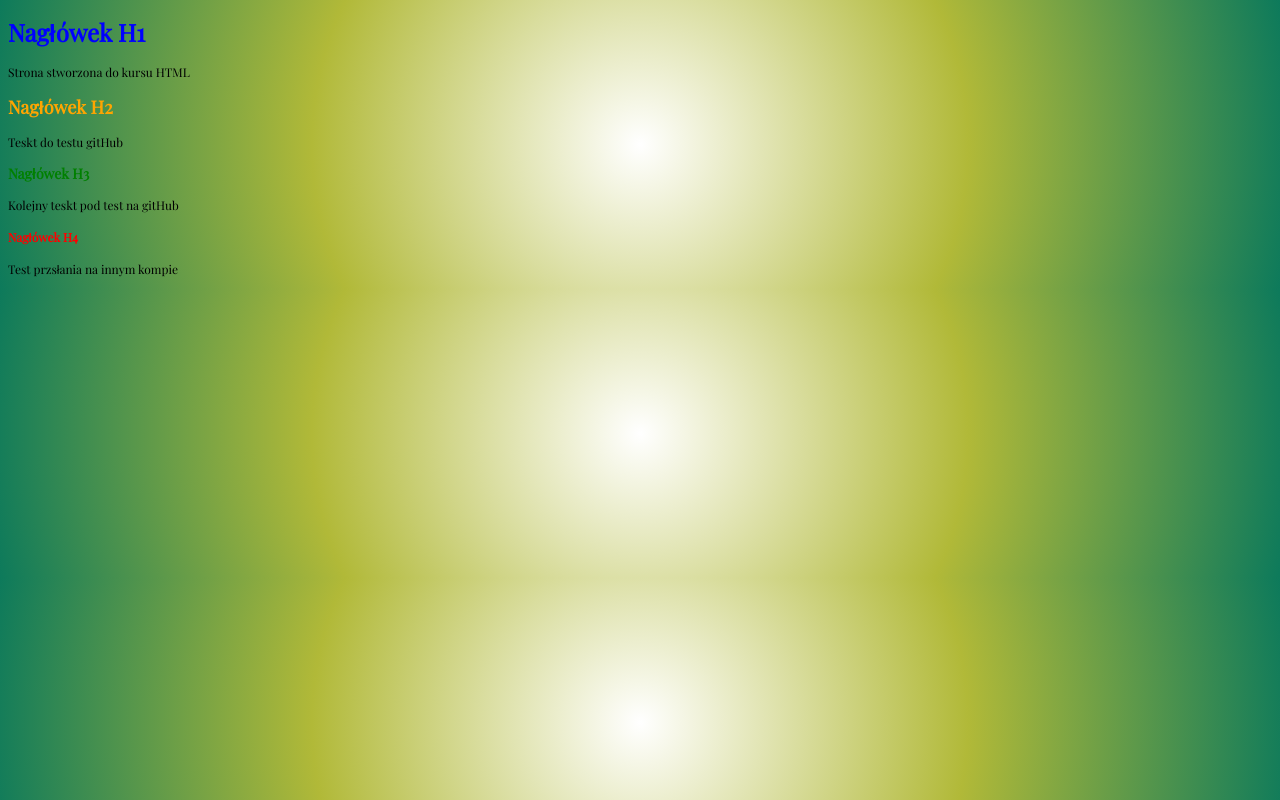
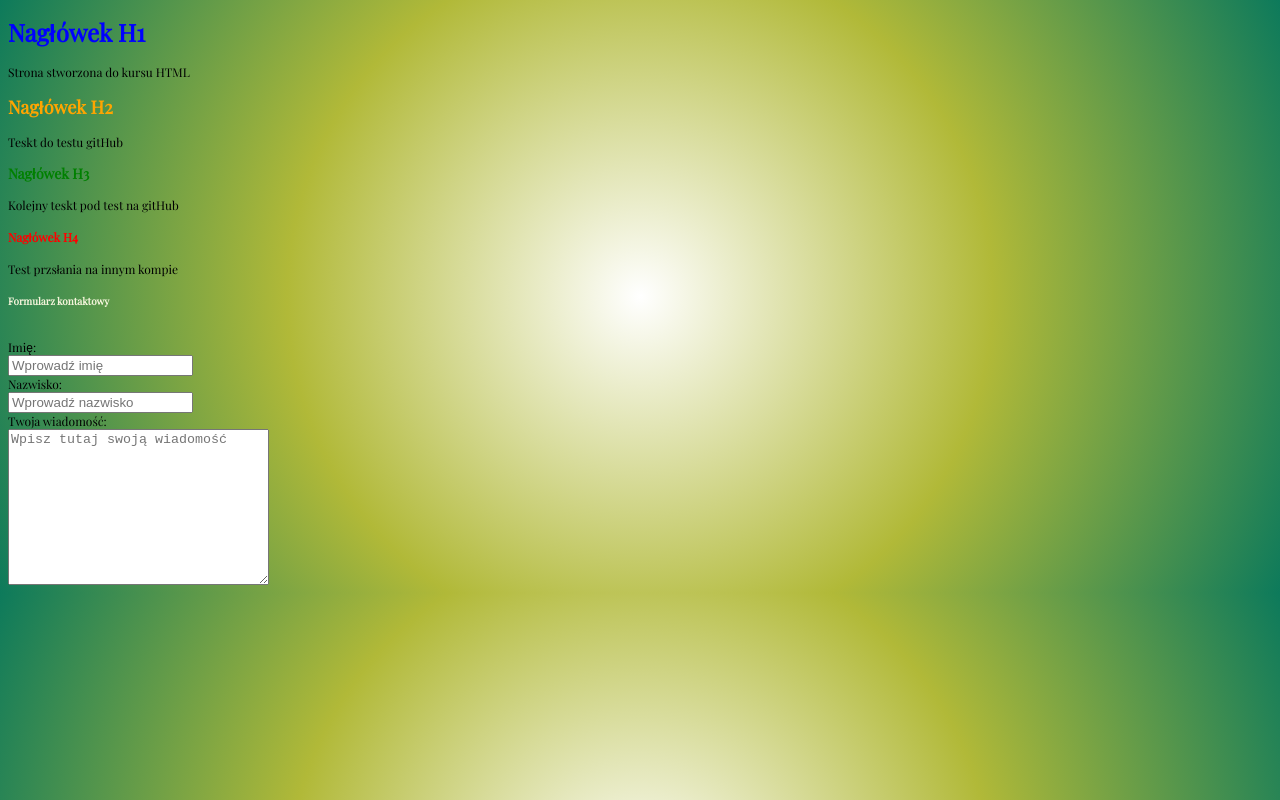
Before and after one commit to ponuryfrontend/pierwsza-strona-www, a plain HTML site: page index.html in a window 1280 px wide. Drawn offline with nearby package versions, Linux system fonts and the light colour scheme.

Commit message:
Formularz kontaktowy

```diff
--- a/index.css
+++ b/index.css
@@ -5,14 +5,26 @@ body {
     font-family: "Playfair Display", sans-serif;
 }
 
-h1 { color: blue;
+h1 {
+    color: blue;
 }
 
-h2 { color: orange
+h2 {
+    color: orange;
 }
 
-h3 { color: green
+h3 {
+    color: green;
 }
 
-h4 { color: red
+h4 {
+    color: red;
 }
+
+h5 {
+    color: beige;
+}
+
+input, textarea {
+    display: block;
+}
--- a/index.html
+++ b/index.html
@@ -19,5 +19,15 @@
             <p>Kolejny teskt pod test na gitHub</p>
         <h4>Nagłówek H4</h4>
             <p>Test przsłania na innym kompie</p>
+        <h5>Formularz kontaktowy</h5>
+        <br>
+        <form>
+            <label for="firtsname">Imię:</label>
+            <input type="text" placeholder="Wprowadź imię" id="firstname">
+            <label for="lastname">Nazwisko:</label>
+            <input type="text" placeholder="Wprowadź nazwisko" id="lastname">
+            <label for="message">Twoja wiadomość:</label>
+            <textarea id="message" placeholder="Wpisz tutaj swoją wiadomość" cols="30" rows="10"></textarea>
+        </form>
     </body>
 </html>
```
